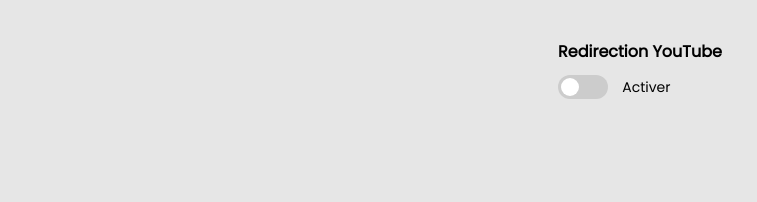
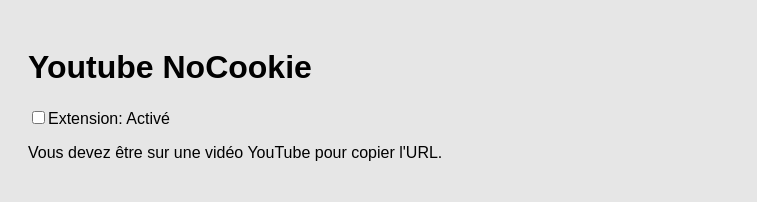
Before and after one commit to MasterAcnolo/Youtube-Extension, a browser extension: page Chrome-Version/index.html in a window 1280 px wide. Shown: the whole page, without its empty margins (0-757 px from the left). Drawn offline with Linux system fonts and the light colour scheme.

Commit message:
Alpha 1.3

```diff
--- a/Chrome-Version/index.html
+++ b/Chrome-Version/index.html
@@ -1,30 +1,26 @@
 <!DOCTYPE html>
-<html>
-  <head>
-    <link href="https://fonts.googleapis.com/css2?family=Poppins&display=swap" rel="stylesheet">
+<html lang="fr">
+<head>
+  <meta charset="UTF-8">
+  <meta name="viewport" content="width=device-width, initial-scale=1.0">
+  <title>Youtube NoCookie</title>
+  <link rel="stylesheet" href="styles/imports.css">
+</head>
+<body>
 
-    <link href="styles/imports.css" rel="stylesheet">
 
-  </head>
-  <body>
+    <h1>Youtube NoCookie</h1>
 
-    <div class="popup-container">
+    <input type="checkbox" id="toggle-extension">Extension:</input>
+    <span class="label-text" id="TextButton"> Activé </span>
 
-      <h1>Redirection YouTube</h1>
+    <button id="copy-url" style="display: none;">Copier l'URL sans NoCookie</button>
 
-      <label class="switch">
 
-        <input type="checkbox" id="toggle">
-        <span class="slider"></span>
-
-      </label>
-
-      <span class="label-text" id="TextButton">Activer</span>
-
-    </div>
+    <p id="warning-text" style="display: none;">Vous devez être sur une vidéo YouTube pour copier l'URL.</p>
 
 
 
-    <script src="script/script.js"></script>
-  </body>
+  <script src="script/ui/popup.js"></script>
+</body>
 </html>
--- a/Chrome-Version/script/ui/popup.js
+++ b/Chrome-Version/script/ui/popup.js
@@ -1,15 +1,41 @@
 const toggleBtn = document.getElementById("toggle-extension");
-const statusText = document.getElementById("status-text");
+const statusText = document.getElementById("TextButton");
+const copyUrlBtn = document.getElementById("copy-url");
+const warningText = document.getElementById("warning-text");
 
 function updateStatusUI(enabled) {
   toggleBtn.textContent = enabled ? "Désactiver l'extension" : "Activer l'extension";
-  statusText.textContent = enabled ? "Extension activée ✅" : "Extension désactivée ❌";
+  statusText.textContent = enabled ? "Activé" : "Désactivé";
+}
+
+function copyUrl() {
+  const url = window.location.href;
+  const videoId = new URL(url).searchParams.get('v');
+
+  if (videoId) {
+    const noCookieUrl = `https://www.youtube-nocookie.com/embed/${videoId}`;
+    navigator.clipboard.writeText(noCookieUrl).then(() => {
+      alert("URL copié : " + noCookieUrl);
+    }).catch(err => {
+      alert("Erreur lors de la copie de l'URL");
+    });
+  } else {
+    warningText.style.display = "block";
+  }
 }
 
 function loadState() {
   chrome.storage.sync.get(["enabled"], (result) => {
     const enabled = result.enabled ?? true;
     updateStatusUI(enabled);
+
+    if (window.location.href.includes("watch?v=")) {
+      copyUrlBtn.style.display = "inline-block";
+      warningText.style.display = "none";
+    } else {
+      copyUrlBtn.style.display = "none";
+      warningText.style.display = "block";
+    }
   });
 }
 
@@ -24,4 +50,6 @@ toggleBtn.addEventListener("click", () => {
   });
 });
 
+copyUrlBtn.addEventListener("click", copyUrl);
+
 loadState();
--- a/Chrome-Version/styles/elements/main.css
+++ b/Chrome-Version/styles/elements/main.css
@@ -1,63 +1,16 @@
-body {
-    font-family: 'Poppins', sans-serif;
-    padding: 20px;
-    background-color: #e6e6e6;
-    min-width: 200px;
-    justify-items: center;
-    align-items: center;
-  }
+body{
+  font-family: 'Poppins', sans-serif;
+  padding: 20px;
+  gap: 20px;
 
-  h1 {
-    font-size: 16px;
-    margin-bottom: 10px;
-  }
+  background-color: #e6e6e6;
 
-  .switch {
-    position: relative;
-    display: inline-block;
-    width: 50px;
-    height: 24px;
-    vertical-align: middle;
-  }
+  flex-direction: column;
+  align-items: center;
+  justify-content: center;
 
-  .switch input {
-    opacity: 0;
-    width: 0;
-    height: 0;
-  }
+}
 
-  .slider {
-    position: absolute;
-    cursor: pointer;
-    top: 0; left: 0;
-    right: 0; bottom: 0;
-    background-color: #ccc;
-    transition: .4s;
-    border-radius: 24px;
-  }
-
-  .slider:before {
-    position: absolute;
-    content: "";
-    height: 18px;
-    width: 18px;
-    left: 3px;
-    bottom: 3px;
-    background-color: white;
-    transition: .4s;
-    border-radius: 50%;
-  }
-
-  input:checked + .slider {
-    background-color: #4caf50;
-  }
-
-  input:checked + .slider:before {
-    transform: translateX(26px);
-  }
-
-  .label-text {
-    margin-left: 10px;
-    font-size: 14px;
-    vertical-align: middle;
-  }
+#toggle-extension{
+  color: red;
+}
```
Also changed, not shown: structure.txt (deleted).
